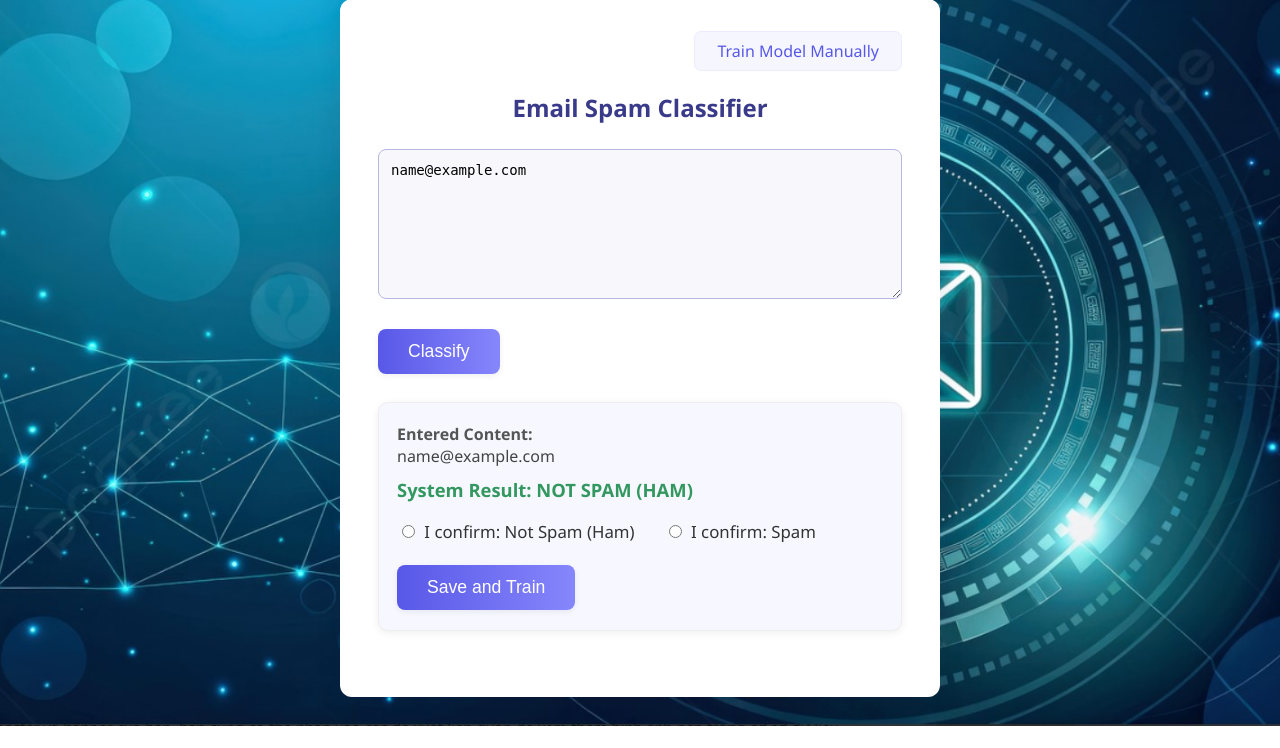
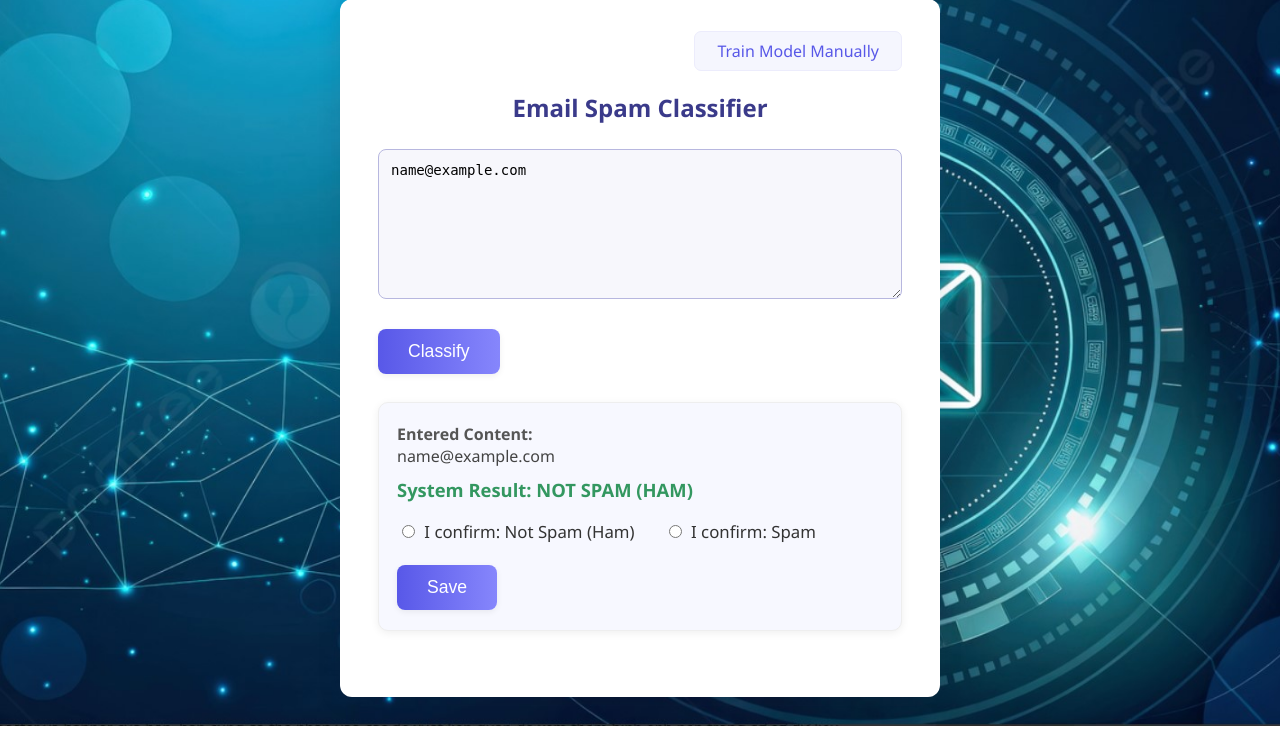
Before and after one commit to marx5/KPDL, a Flask app: template templates/index.html in a window 1280 px wide. Shown: the part 52-800 px from the top of the page. Run offline with Flask 3, Linux system fonts and the light colour scheme; the template is opened without the code that fills it: most values are stand-ins (such as "Sample title", 1, 10 or a date in 2020); parts of the project's set-up code (start-up, migrations or seed data) failed here and were passed over.

Commit message:
first commit

```diff
--- a/templates/index.html
+++ b/templates/index.html
@@ -188,7 +188,7 @@
           <label><input type="radio" name="label" value="ham" required> I confirm: Not Spam (Ham)</label>
           <label><input type="radio" name="label" value="spam" required> I confirm: Spam</label>
         </div>
-        <button type="submit" name="save_train" value="1">Save and Train</button>
+        <button type="submit" name="save_train" value="1">Save</button>
       </form>
       {% endif %}
     </div>
```
